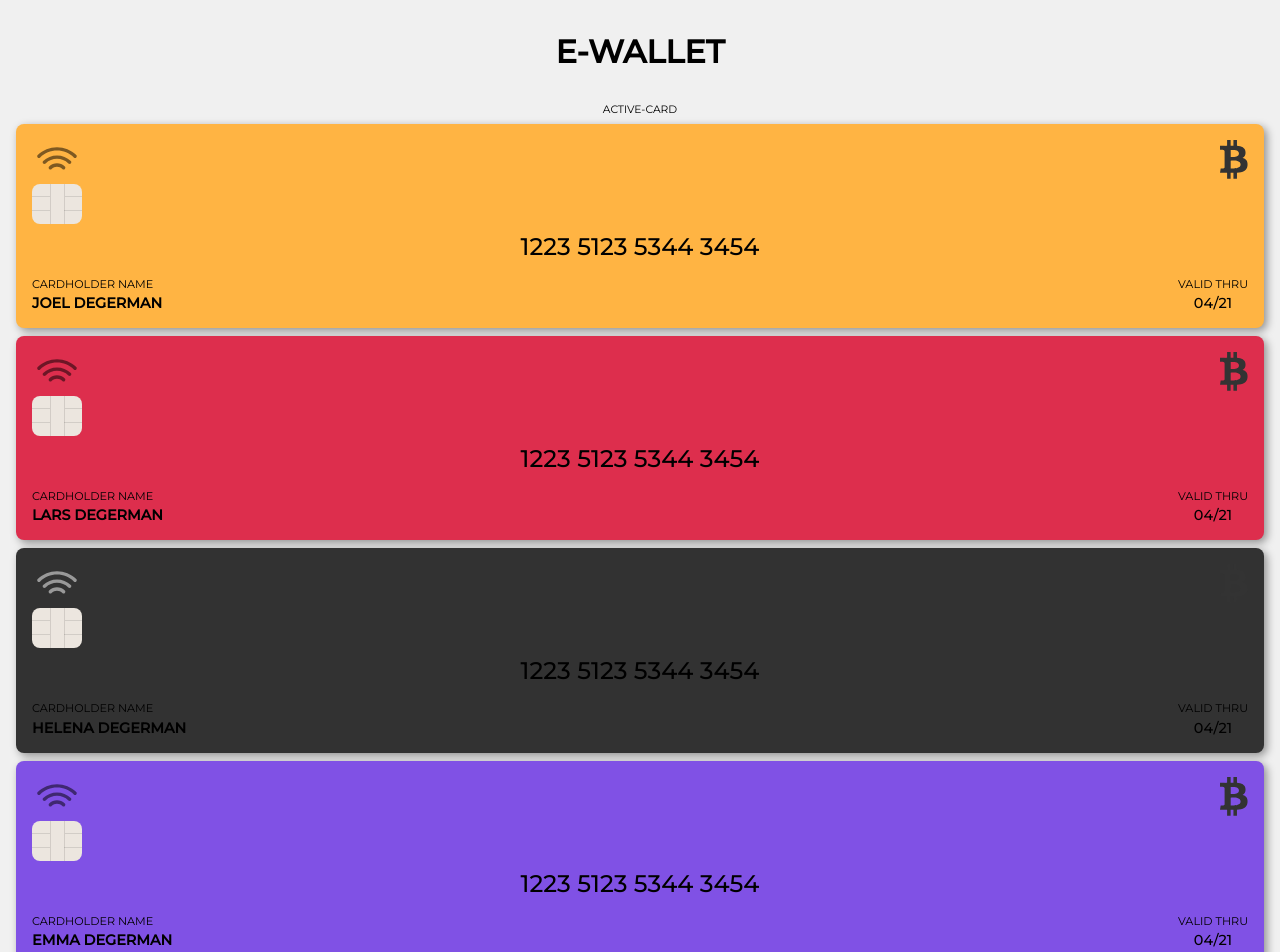
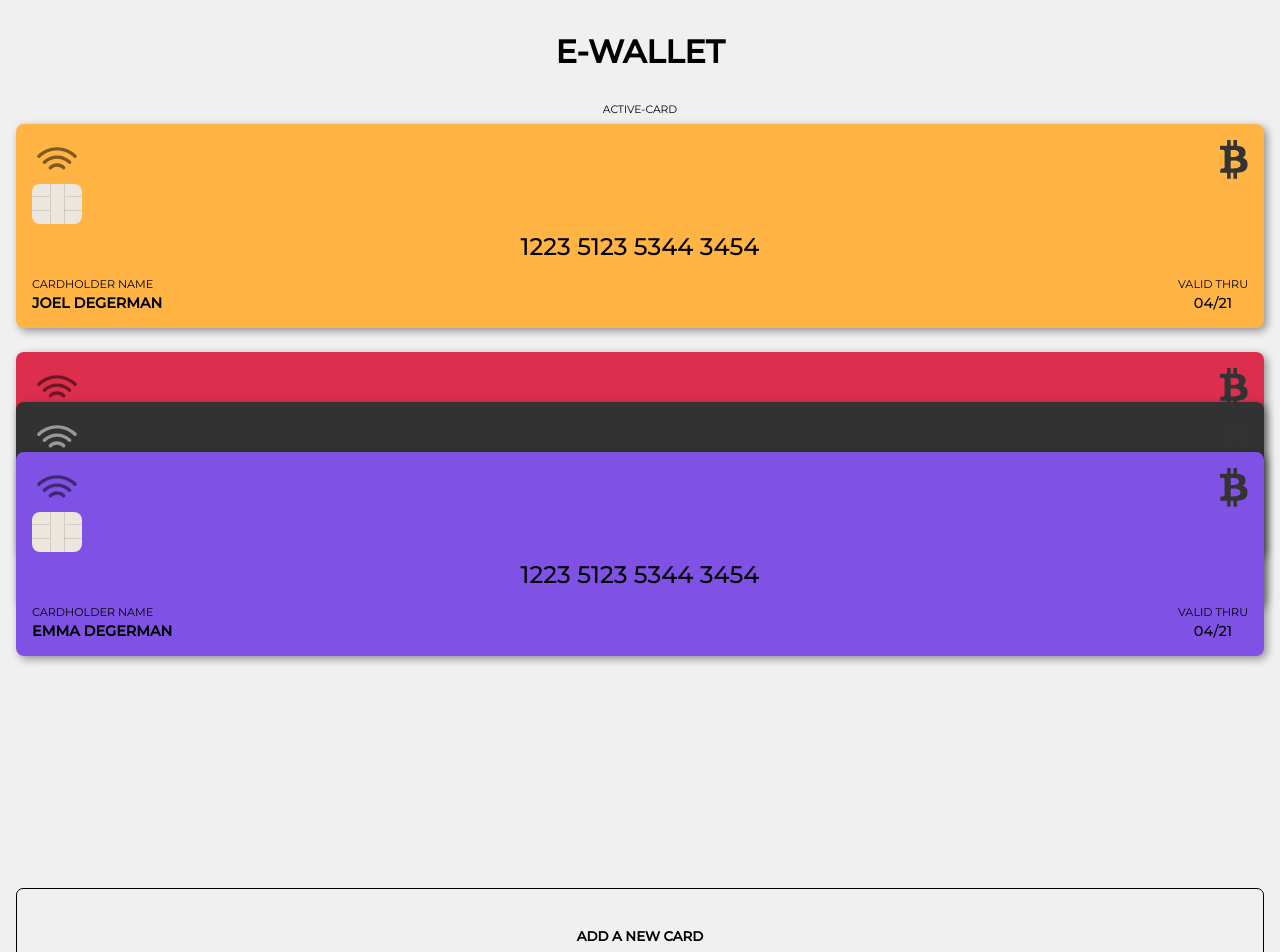
Before and after one commit to JoelDegerman1999/e-wallet, a Vue app: page / in a window 1280 px wide. Shown: the top 952 px of the page. Built offline with nearby package versions, Linux system fonts and the light colour scheme.

Commit message:
Fixed the card deck

```diff
--- a/src/App.vue
+++ b/src/App.vue
@@ -9,6 +9,7 @@ body {
   margin: 0;
   padding: 0;
   background: rgb(240, 240, 240);
+  width: 100vw;
 }
 
 * {
--- a/src/components/Card.vue
+++ b/src/components/Card.vue
@@ -1,10 +1,10 @@
 <template>
   <section class="active-card-sect">
-    <h6>{{ cardTitle }}</h6>
+    <h6 v-if="cardTitle">{{ cardTitle }}</h6>
     <article
       class="active-card"
       :style="{ backgroundColor: card.color }"
-      :class="{ newCard: addCard }"
+      :class="{ newCard: addCard, dark: card.blipDark }"
     >
       <div class="chip-and-vendor">
         <img src="@/assets/chip-dark.svg" v-if="!card.blipDark" />
@@ -45,8 +45,8 @@ export default {
 
 <style lang="scss" scoped>
 h6 {
+  margin-bottom: 0.5rem;
   font-weight: 400;
-  margin-bottom: 0.5rem;
 }
 
 .dark {
--- a/src/components/CardForm.vue
+++ b/src/components/CardForm.vue
@@ -20,14 +20,14 @@
     </div>
     <div class="vendor flex">
       <label>VENDOR</label>
-      <select name="vendors" id="vendors">
+      <select name="vendors" id="vendors" v-model="vendor">
         <option value="bitcoin">Bitcoin</option>
         <option value="blockchain">Blockchain</option>
         <option value="evil">Evil Corp</option>
         <option value="ninja">Ninja Corp</option>
       </select>
     </div>
-    <button @click="addCard">Add Card</button>
+    <button @click="addCard">Create Card</button>
   </section>
 </template>
 
@@ -39,10 +39,15 @@ export default {
   data() {
     return {
       newCard: this.card,
+      vendor: "evil",
     };
   },
   methods: {
     addCard() {
+      if (this.$root.cardArray.length == 8) {
+        alert("You cant add anymore");
+        return;
+      }
       this.$emit("addCard", this.newCard);
       this.newCard = {
         id: 0,
@@ -50,7 +55,7 @@ export default {
         valid: "",
         cardNumber: "",
         isActive: false,
-        color: "#FFB443",
+        color: "#fff",
         blipDark: false,
       };
     },
@@ -65,6 +70,17 @@ input {
 }
 .form {
   margin-top: 2rem;
+
+  button {
+    margin-top: 2rem;
+    width: 100%;
+    height: 6rem;
+    border: 1px solid black;
+    background: rgb(240, 240, 240);
+    font-weight: 700;
+    border-radius: 7px;
+  }
+
   .flex {
     display: flex;
     flex-direction: column;
--- a/src/components/CardStack.vue
+++ b/src/components/CardStack.vue
@@ -1,37 +1,52 @@
 <template>
-  <section>
-    <app-card @click.native="changeActiveCard(card.id)" v-for="card in cardNonActive" :key="card.id" :card="card">
-    </app-card>
+  <section class="container">
+    <section class="cardstack-wrapper">
+      <app-card
+        @click.native="changeActiveCard(card.id)"
+        v-for="card in cardNonActive"
+        :key="card.id"
+        :card="card"
+      >
+      </app-card>
+    </section>
   </section>
 </template>
 
 <script>
-import Card from './Card'
+import Card from "./Card";
 
 export default {
   props: {
-    cardArray: Array
+    cardArray: Array,
   },
   components: {
-    appCard: Card
+    appCard: Card,
   },
   data() {
     return {};
   },
   methods: {
     changeActiveCard(cardId) {
-      this.$emit("changeActiveCard", cardId)
-    }
+      this.$emit("changeActiveCard", cardId);
+    },
   },
   computed: {
     cardNonActive() {
-      return this.cardArray.filter(card => !card.isActive)
-    }
-  }
+      return this.cardArray.filter((card) => !card.isActive);
+    },
+  },
 };
 </script>
 
 <style lang="scss" scoped>
-section {
+.container {
+  height: 35rem;
+}
+
+.cardstack-wrapper {
+  margin-top: 1.5rem;
+  display: grid;
+  grid-template-columns: 1fr;
+  grid-auto-rows: 50px;
 }
 </style>
--- a/src/components/Top.vue
+++ b/src/components/Top.vue
@@ -1,25 +1,38 @@
 <template>
   <header>
-    <h1> {{ headerTitle }} </h1>
+    <router-link to="/" v-if="addCard">BACK</router-link>
+    <h1>{{ headerTitle }}</h1>
   </header>
 </template>
 
 <script>
 export default {
   props: {
-      headerTitle: String
+    headerTitle: String,
+    addCard: Boolean,
   },
   data() {
     return {};
   },
   methods: {},
-  computed: {}
+  computed: {},
 };
 </script>
 
 <style lang="scss" scoped>
 header {
   margin: 1rem 0 2rem 0;
+  a {
+    cursor: pointer;
+    display: inline-block;
+    position: absolute;
+    top: 6%;
+    left: 2%;
+    text-decoration: none;
+    color: black;
+    font-weight: 700;
+  }
+
   h1 {
     width: 70%;
     margin: 0 auto;
--- a/src/views/AddCard.vue
+++ b/src/views/AddCard.vue
@@ -1,7 +1,7 @@
 <template>
   <div class="addcard">
-    <app-top headerTitle="ADD A NEW BANK CARD" />
-    <app-card :card="placeholderCard" cardTitle="NEW CARD" :addCard="true" />
+    <app-top headerTitle="ADD A NEW BANK CARD" addCard />
+    <app-card :card="placeholderCard" cardTitle="NEW CARD" addCard />
     <app-card-form @addCard="addCard" :card="placeholderCard" />
   </div>
 </template>
@@ -33,7 +33,7 @@ export default {
         valid: "XX/XX",
         cardNumber: "XXXX XXXX XXXX XXXX",
         isActive: false,
-        color: "",
+        color: "#fff",
         blipDark: false,
       },
     };
--- a/src/views/Home.vue
+++ b/src/views/Home.vue
@@ -2,7 +2,10 @@
   <div class="home">
     <app-top headerTitle="E-WALLET" />
     <app-card cardTitle="ACTIVE-CARD" :card="cardThatIsActive" />
-    <app-card-stack :cardArray="cardArray" @changeActiveCard="changeActiveCard" />
+    <app-card-stack
+      :cardArray="cardArray"
+      @changeActiveCard="changeActiveCard"
+    />
     <button @click="gotoAddCard">ADD A NEW CARD</button>
   </div>
 </template>
@@ -17,11 +20,11 @@ export default {
   components: {
     appTop: Top,
     appCard: Card,
-    appCardStack: CardStack
+    appCardStack: CardStack,
   },
   data() {
     return {
-      cardArray: []
+      cardArray: [],
     };
   },
   beforeMount() {
@@ -32,27 +35,26 @@ export default {
       this.$router.push("/addcard");
     },
     changeActiveCard(cardId) {
-      this.cardArray.map(card => {
+      this.cardArray.map((card) => {
         if (card.id != cardId) {
           card.isActive = false;
         } else {
           card.isActive = true;
         }
       });
-    }
+    },
   },
   computed: {
     cardThatIsActive() {
       let activeCard;
-      this.cardArray.map(card => {
+      this.cardArray.map((card) => {
         if (card.isActive) activeCard = card;
       });
       return activeCard;
-    }
-  }
+    },
+  },
 };
 </script>
-
 
 <style lang="scss" scoped>
 .home {
@@ -60,9 +62,7 @@ export default {
   display: flex;
   flex-direction: column;
   button {
-    margin: auto;
-    margin-bottom: 1rem;
-    width: 90%;
+    width: 100%;
     height: 6rem;
     border: 1px solid black;
     background: rgb(240, 240, 240);
```
